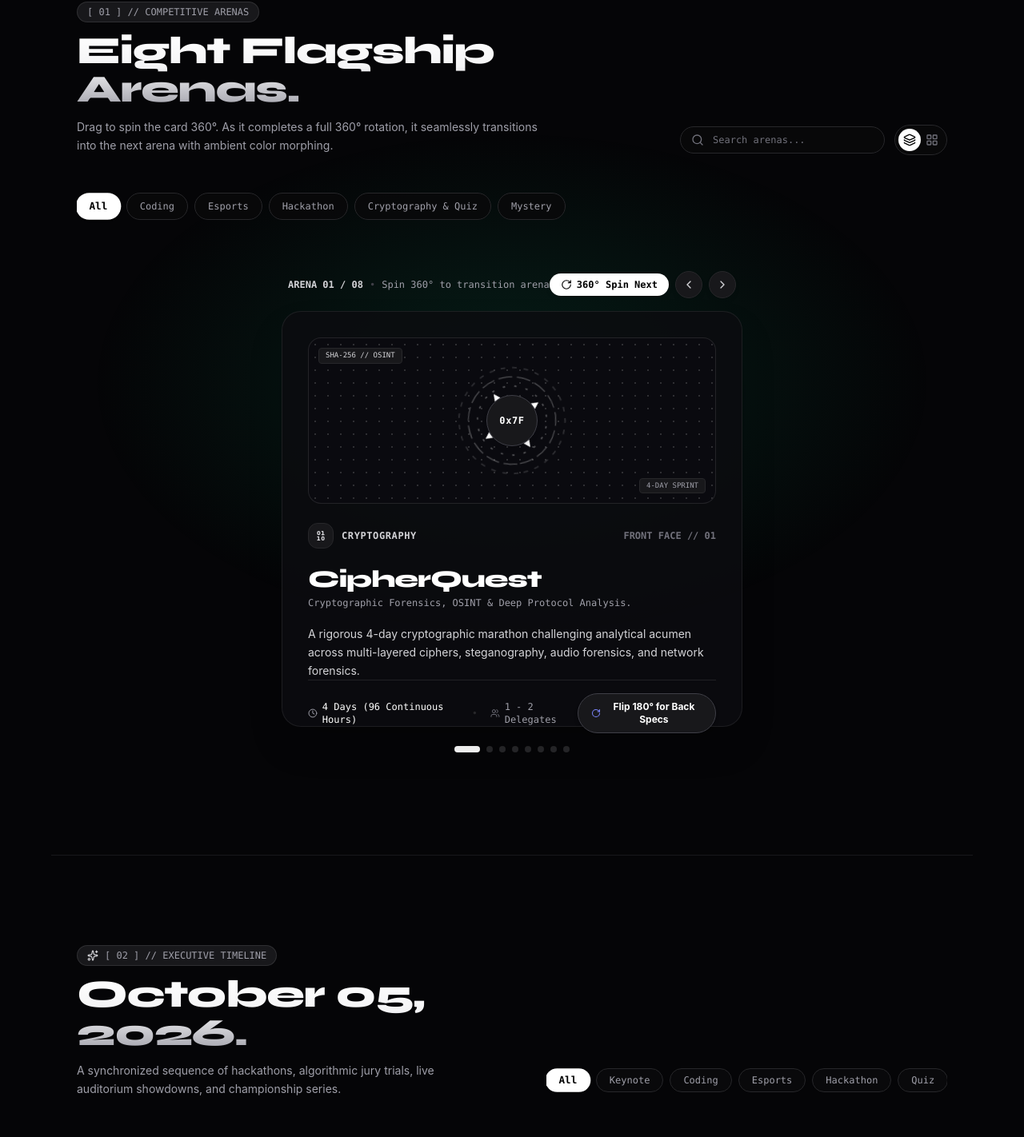
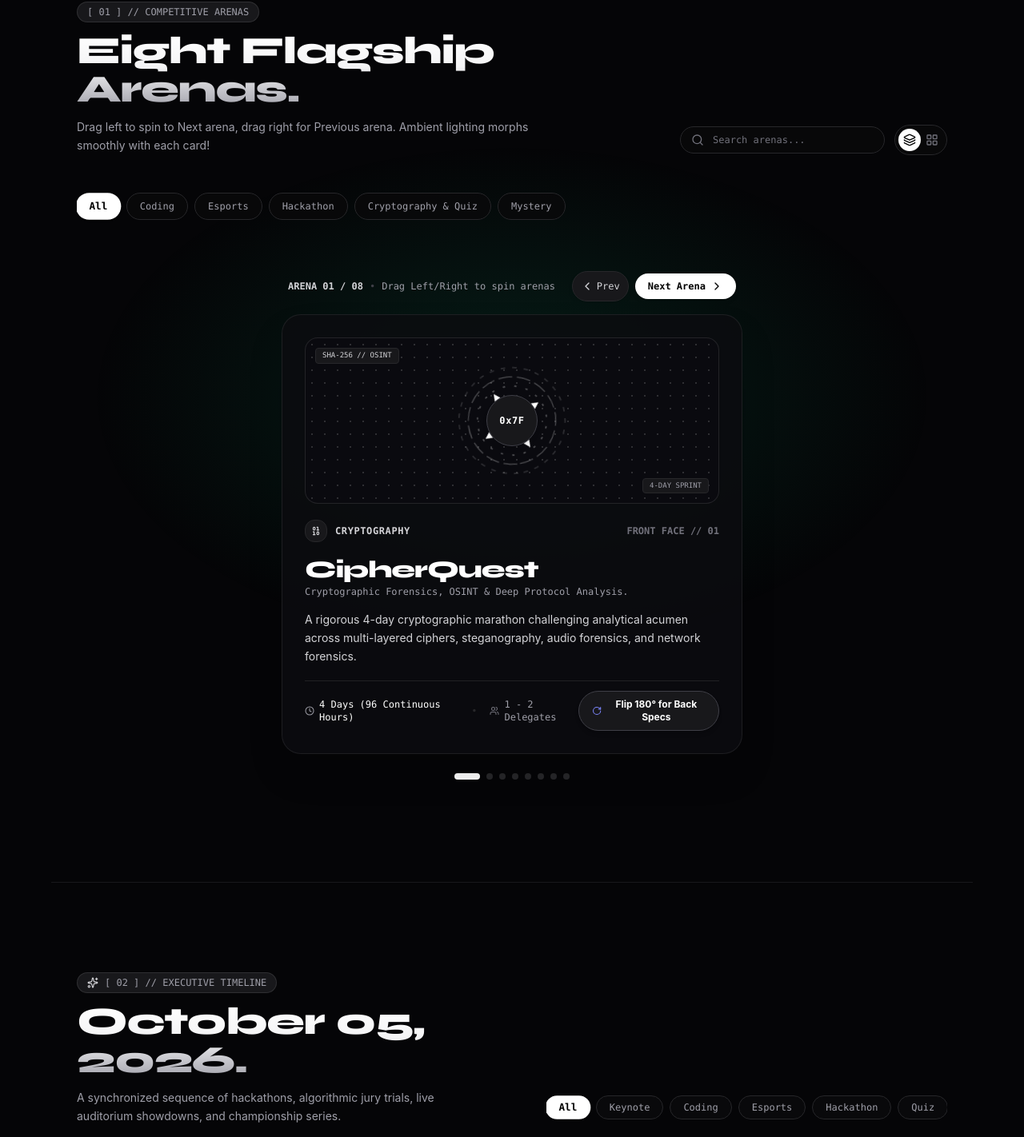
Before and after one commit to Valenite/genesiz-web, a React (Vite) app: page / in a window 1280 px wide. Shown: the part 1065-2487 px from the top of the page at 80% size. Built offline with nearby package versions, Linux system fonts and the light colour scheme.

Commit message:
Fix back face container height alignment and implement bi-directional 360-degree card spin navigation

```diff
--- a/src/components/EventGrid.tsx
+++ b/src/components/EventGrid.tsx
@@ -67,7 +67,6 @@ export const EventGrid: React.FC<EventGridProps> = ({ onSelectEvent }) => {
   const [cardRotationY, setCardRotationY] = useState<number>(0);
   const [isFlipped, setIsFlipped] = useState<boolean>(false);
   const [isSpinning, setIsSpinning] = useState<boolean>(false);
-  const [hasTransitioned, setHasTransitioned] = useState<boolean>(false);
 
   // Drag rotation tracking
   const [dragStartX, setDragStartX] = useState<number | null>(null);
@@ -115,21 +114,19 @@ export const EventGrid: React.FC<EventGridProps> = ({ onSelectEvent }) => {
     setCardRotationY(newFlipped ? 180 : 0);
   };
 
-  // Full 360 Degree Spin to NEXT Card
+  // Full 360 Degree Spin Left -> NEXT Card
   const handle360SpinNext = () => {
     if (totalFiltered <= 1 || isSpinning) return;
     soundFX.playWarp();
     setIsSpinning(true);
-    setHasTransitioned(false);
     setIsFlipped(false);
 
-    // Spin card 360 degrees
-    setCardRotationY(360);
+    // Spin card -360 degrees leftwards
+    setCardRotationY(-360);
 
-    // Midway swap content at 240ms when card edge is hidden
+    // Midway swap content at 240ms when card edge is turned away
     setTimeout(() => {
       setCurrentIndex((prev) => (prev + 1) % totalFiltered);
-      setHasTransitioned(true);
     }, 240);
 
     // Reset rotation position cleanly at 500ms after completion
@@ -139,19 +136,18 @@ export const EventGrid: React.FC<EventGridProps> = ({ onSelectEvent }) => {
     }, 500);
   };
 
-  // Full 360 Degree Spin to PREVIOUS Card
+  // Full 360 Degree Spin Right -> PREVIOUS Card
   const handle360SpinPrev = () => {
     if (totalFiltered <= 1 || isSpinning) return;
     soundFX.playWarp();
     setIsSpinning(true);
-    setHasTransitioned(false);
     setIsFlipped(false);
 
-    setCardRotationY(-360);
+    // Spin card +360 degrees rightwards
+    setCardRotationY(360);
 
     setTimeout(() => {
       setCurrentIndex((prev) => (prev - 1 + totalFiltered) % totalFiltered);
-      setHasTransitioned(true);
     }, 240);
 
     setTimeout(() => {
@@ -173,19 +169,18 @@ export const EventGrid: React.FC<EventGridProps> = ({ onSelectEvent }) => {
     const deltaX = x - dragStartX;
     const newRotation = cardRotationY + deltaX * 0.45;
 
-    // Check if user rotated past 180 degrees via dragging to trigger card swap
-    if (newRotation > 160 && !hasTransitioned) {
+    // Check if user rotated past threshold via dragging to trigger card swap in that direction
+    if (deltaX < -70 && !isSpinning) {
       handle360SpinNext();
       setDragStartX(null);
       return;
-    } else if (newRotation < -160 && !hasTransitioned) {
+    } else if (deltaX > 70 && !isSpinning) {
       handle360SpinPrev();
       setDragStartX(null);
       return;
     }
 
     setCardRotationY(newRotation);
-    setDragStartX(x);
   };
 
   const handleDragEnd = () => {
@@ -219,7 +214,7 @@ export const EventGrid: React.FC<EventGridProps> = ({ onSelectEvent }) => {
               Eight Flagship Arenas.
             </h2>
             <p className="text-sm text-zinc-400 font-normal max-w-xl leading-relaxed">
-              Drag to spin the card 360°. As it completes a full 360° rotation, it seamlessly transitions into the next arena with ambient color morphing.
+              Drag left to spin to Next arena, drag right for Previous arena. Ambient lighting morphs smoothly with each card!
             </p>
           </div>
 
@@ -308,42 +303,34 @@ export const EventGrid: React.FC<EventGridProps> = ({ onSelectEvent }) => {
                   ARENA {String(safeIndex + 1).padStart(2, '0')} / {String(totalFiltered).padStart(2, '0')}
                 </span>
                 <span className="text-zinc-700 text-xs font-mono">•</span>
-                <span className="text-xs font-mono text-zinc-400">Spin 360° to transition arena</span>
+                <span className="text-xs font-mono text-zinc-400">Drag Left/Right to spin arenas</span>
               </div>
 
               <div className="flex items-center gap-2">
                 <button
-                  onClick={handle360SpinNext}
-                  onMouseEnter={() => soundFX.playHover()}
-                  className="px-3.5 py-1.5 rounded-full bg-white hover:bg-zinc-200 text-black text-xs font-mono font-bold flex items-center gap-1.5 transition-all cursor-pointer shadow-md active:scale-95"
-                  title="Spin 360° to Next Arena"
-                >
-                  <RotateCw className={`w-3.5 h-3.5 ${isSpinning ? 'animate-spin' : ''}`} />
-                  <span>360° Spin Next</span>
-                </button>
-
-                <button
                   onClick={handle360SpinPrev}
                   onMouseEnter={() => soundFX.playHover()}
-                  className="p-2 rounded-full bg-zinc-900 border border-zinc-800 text-zinc-300 hover:text-white hover:border-zinc-600 transition-all cursor-pointer shadow-md active:scale-95"
-                  title="Previous Arena"
+                  className="p-2.5 rounded-full bg-zinc-900 border border-zinc-800 text-zinc-300 hover:text-white hover:border-zinc-600 transition-all cursor-pointer shadow-md active:scale-95 flex items-center gap-1 text-xs font-mono"
+                  title="Previous Arena (Spin Right)"
                 >
                   <ChevronLeft className="w-4 h-4" />
+                  <span className="hidden sm:inline">Prev</span>
                 </button>
                 <button
                   onClick={handle360SpinNext}
                   onMouseEnter={() => soundFX.playHover()}
-                  className="p-2 rounded-full bg-zinc-900 border border-zinc-800 text-zinc-300 hover:text-white hover:border-zinc-600 transition-all cursor-pointer shadow-md active:scale-95"
-                  title="Next Arena"
+                  className="px-4 py-2 rounded-full bg-white hover:bg-zinc-200 text-black font-bold text-xs font-mono flex items-center gap-1.5 transition-all cursor-pointer shadow-md active:scale-95"
+                  title="Next Arena (Spin Left)"
                 >
+                  <span>Next Arena</span>
                   <ChevronRight className="w-4 h-4" />
                 </button>
               </div>
             </div>
 
-            {/* 360-DEGREE ROTATING CARD FRAME WITH PERFECT 1:1 FACE STACKING */}
+            {/* 360-DEGREE ROTATING CARD FRAME WITH EXACT PERFECT 1:1 FACE STACKING & NO OVERFLOW */}
             <div
-              className="relative h-[500px] sm:h-[520px] w-full select-none cursor-grab active:cursor-grabbing [perspective:1200px]"
+              className="relative h-[530px] sm:h-[550px] w-full select-none cursor-grab active:cursor-grabbing [perspective:1200px]"
               onMouseDown={handleDragStart}
               onMouseMove={handleDragMove}
               onMouseUp={handleDragEnd}
@@ -375,17 +362,17 @@ export const EventGrid: React.FC<EventGridProps> = ({ onSelectEvent }) => {
                         backfaceVisibility: 'hidden',
                         WebkitBackfaceVisibility: 'hidden',
                       }}
-                      className="absolute inset-0 w-full h-full spotlight-card p-6 sm:p-8 rounded-3xl flex flex-col justify-between border border-white/20 bg-[#0a0a0f] z-20"
+                      className="absolute inset-0 w-full h-full spotlight-card p-6 sm:p-7 rounded-3xl flex flex-col justify-between border border-white/20 bg-[#0a0a0f] z-20 overflow-hidden"
                     >
-                      <div className="space-y-5">
+                      <div className="space-y-4">
                         {/* Visual Banner Artwork */}
                         <EventVisual eventId={event.id} />
 
                         {/* Top Meta Info */}
                         <div className="flex items-center justify-between pt-1">
                           <div className="flex items-center gap-2.5">
-                            <div className="w-8 h-8 rounded-xl bg-zinc-900 border border-zinc-800 flex items-center justify-center text-zinc-300">
-                              <Icon className="w-4 h-4" />
+                            <div className="w-7 h-7 rounded-xl bg-zinc-900 border border-zinc-800 flex items-center justify-center text-zinc-300">
+                              <Icon className="w-3.5 h-3.5" />
                             </div>
                             <span className="text-xs font-mono text-zinc-300 uppercase tracking-wider font-semibold">
                               {event.category}
@@ -399,10 +386,10 @@ export const EventGrid: React.FC<EventGridProps> = ({ onSelectEvent }) => {
 
                         {/* Title & Tagline */}
                         <div>
-                          <h3 className="text-3xl font-extrabold text-white">
+                          <h3 className="text-2xl sm:text-3xl font-extrabold text-white">
                             {event.name}
                           </h3>
-                          <p className="text-xs text-zinc-400 mt-1 font-mono">
+                          <p className="text-xs text-zinc-400 mt-0.5 font-mono">
                             {event.tagline}
                           </p>
                         </div>
@@ -414,7 +401,7 @@ export const EventGrid: React.FC<EventGridProps> = ({ onSelectEvent }) => {
                       </div>
 
                       {/* Bottom Strip Controls */}
-                      <div className="pt-4 border-t border-zinc-800/80 flex items-center justify-between">
+                      <div className="pt-3 border-t border-zinc-800/80 flex items-center justify-between">
                         <div className="flex items-center gap-4 text-xs font-mono text-zinc-400">
                           <span className="text-white font-medium flex items-center gap-1.5">
                             <Clock className="w-3.5 h-3.5 text-zinc-400" />
@@ -438,21 +425,21 @@ export const EventGrid: React.FC<EventGridProps> = ({ onSelectEvent }) => {
                       </div>
                     </div>
 
-                    {/* BACK FACE OF THE CARD (EXACTLY ALIGNED 1:1 FLIPPED 180°) */}
+                    {/* BACK FACE OF THE CARD (EXACTLY ALIGNED 1:1 INSIDE CARD FRAME) */}
                     <div
                       style={{
                         backfaceVisibility: 'hidden',
                         WebkitBackfaceVisibility: 'hidden',
                         transform: 'rotateY(180deg)',
                       }}
-                      className="absolute inset-0 w-full h-full spotlight-card p-6 sm:p-8 rounded-3xl flex flex-col justify-between border border-white/20 bg-[#09090e] z-10"
+                      className="absolute inset-0 w-full h-full spotlight-card p-6 sm:p-7 rounded-3xl flex flex-col justify-between border border-white/20 bg-[#09090e] z-10 overflow-hidden"
                     >
-                      <div className="space-y-4">
+                      <div className="space-y-3.5 overflow-hidden">
                         {/* Header */}
-                        <div className="flex items-center justify-between border-b border-zinc-800 pb-3">
+                        <div className="flex items-center justify-between border-b border-zinc-800 pb-2.5">
                           <div className="flex items-center gap-2">
                             <Zap className="w-4 h-4 text-amber-400" />
-                            <h4 className="text-sm sm:text-base font-bold text-white uppercase font-mono">
+                            <h4 className="text-sm font-bold text-white uppercase font-mono tracking-tight">
                               {event.name} // BACK SPECIFICATIONS
                             </h4>
                           </div>
@@ -463,30 +450,30 @@ export const EventGrid: React.FC<EventGridProps> = ({ onSelectEvent }) => {
                         </div>
 
                         {/* Rules Breakdown */}
-                        <div className="space-y-2">
+                        <div className="space-y-1.5">
                           <div className="flex items-center gap-2 text-xs font-mono text-zinc-300 font-semibold uppercase">
                             <CheckCircle2 className="w-3.5 h-3.5 text-emerald-400" />
                             <span>COMPETITION DIRECTIVES</span>
                           </div>
-                          <ul className="space-y-1.5 text-xs text-zinc-300 leading-relaxed font-normal">
+                          <ul className="space-y-1.5 text-xs text-zinc-300 leading-tight font-normal">
                             {event.rules.slice(0, 3).map((rule, rIdx) => (
-                              <li key={rIdx} className="flex items-start gap-2 bg-zinc-950/90 p-2.5 rounded-xl border border-zinc-900">
+                              <li key={rIdx} className="flex items-start gap-2 bg-zinc-950/90 p-2 rounded-xl border border-zinc-900">
                                 <span className="text-zinc-600 font-mono text-[10px] mt-0.5">•</span>
-                                <span>{rule}</span>
+                                <span className="line-clamp-2">{rule}</span>
                               </li>
                             ))}
                           </ul>
                         </div>
 
                         {/* Rounds Preview */}
-                        <div className="space-y-2">
+                        <div className="space-y-1.5">
                           <div className="flex items-center gap-2 text-xs font-mono text-zinc-300 font-semibold uppercase">
                             <ListOrdered className="w-3.5 h-3.5 text-indigo-400" />
                             <span>PHASE TIMELINE</span>
                           </div>
                           <div className="grid grid-cols-2 gap-2">
                             {event.rounds.slice(0, 2).map((rnd, rIdx) => (
-                              <div key={rIdx} className="p-2.5 rounded-xl bg-zinc-950 border border-zinc-900">
+                              <div key={rIdx} className="p-2 rounded-xl bg-zinc-950 border border-zinc-900">
                                 <div className="text-xs font-bold text-white truncate">{rnd.title}</div>
                                 <div className="text-[10px] font-mono text-zinc-500 mt-0.5">{rnd.duration}</div>
                               </div>
@@ -495,8 +482,8 @@ export const EventGrid: React.FC<EventGridProps> = ({ onSelectEvent }) => {
                         </div>
                       </div>
 
-                      {/* Back Bottom Actions */}
-                      <div className="pt-4 border-t border-zinc-800/80 flex items-center justify-between">
+                      {/* Back Bottom Actions (Padded neatly at exact bottom inside card) */}
+                      <div className="pt-3 border-t border-zinc-800/80 flex items-center justify-between shrink-0">
                         <button
                           onClick={handleFlipCard}
                           onMouseEnter={() => soundFX.playHover()}
```
